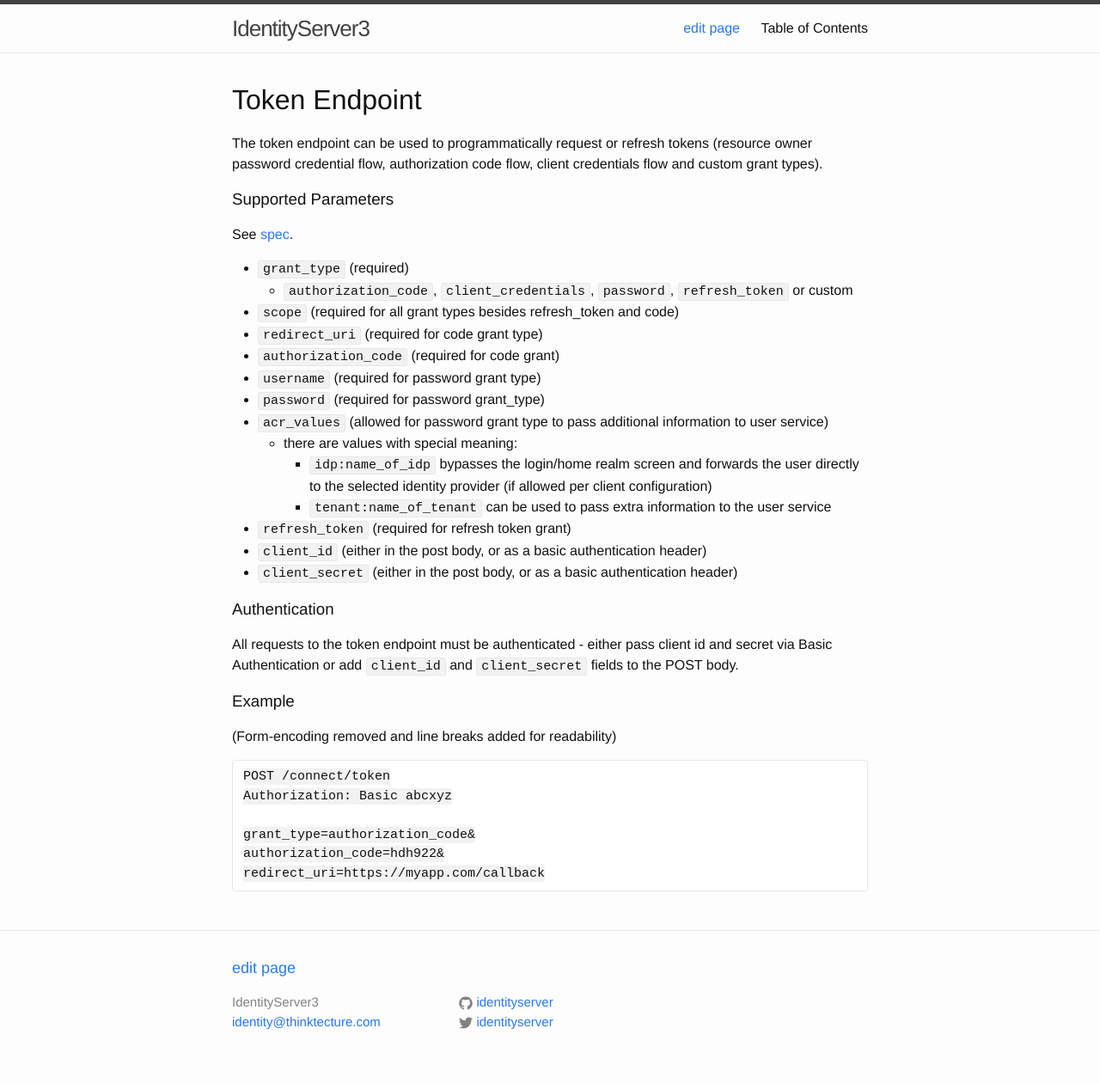
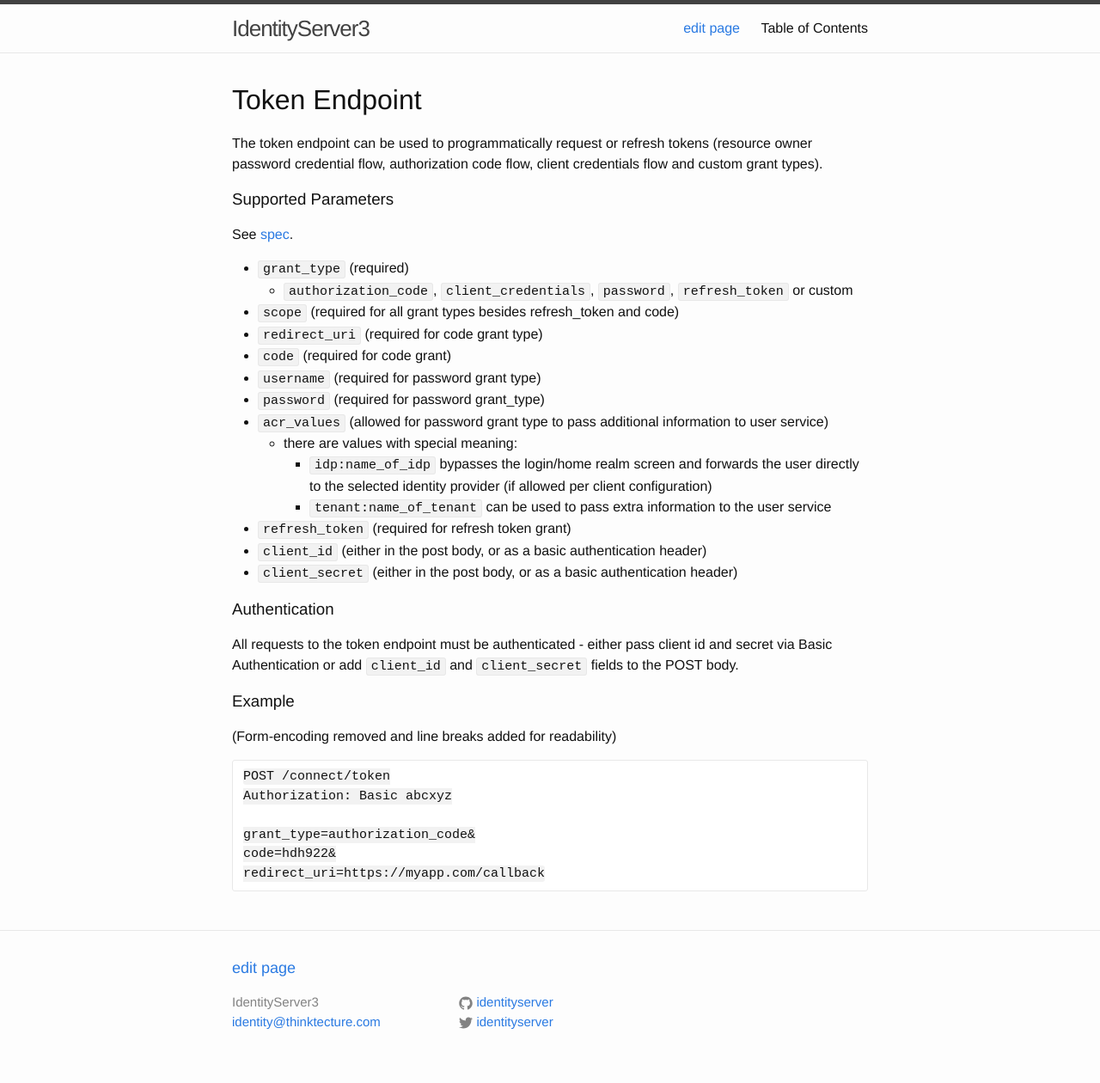
Before and after one commit to IdentityServer/Documentation, a Jekyll site: the page built from docs/endpoints/token.md, in a window 1280 px wide. Shown: the whole page at 86% size. Built offline with Jekyll 4.4.1, drawn with Linux system fonts in a browser that asks for light colours; Markdown is read by kramdown in place of the engine named in the settings.

Commit message:
Updated according to Spec & idsrv
This should be "code" instead.

https://github.com/IdentityServer/Thinktecture.IdentityServer3/blob/master/source/Core/Constants.cs#L102

````diff
--- a/docs/endpoints/token.md
+++ b/docs/endpoints/token.md
@@ -14,7 +14,7 @@
     - `authorization_code`, `client_credentials`, `password`, `refresh_token` or custom
 - `scope` (required for all grant types besides refresh_token and code)
 - `redirect_uri` (required for code grant type)
-- `authorization_code` (required for code grant)
+- `code` (required for code grant)
 - `username` (required for password grant type)
 - `password` (required for password grant_type)
 - `acr_values` (allowed for password grant type to pass additional information to user service)
@@ -37,6 +37,6 @@
 Authorization: Basic abcxyz
 
 grant_type=authorization_code&
-authorization_code=hdh922&
+code=hdh922&
 redirect_uri=https://myapp.com/callback
 ```
````
